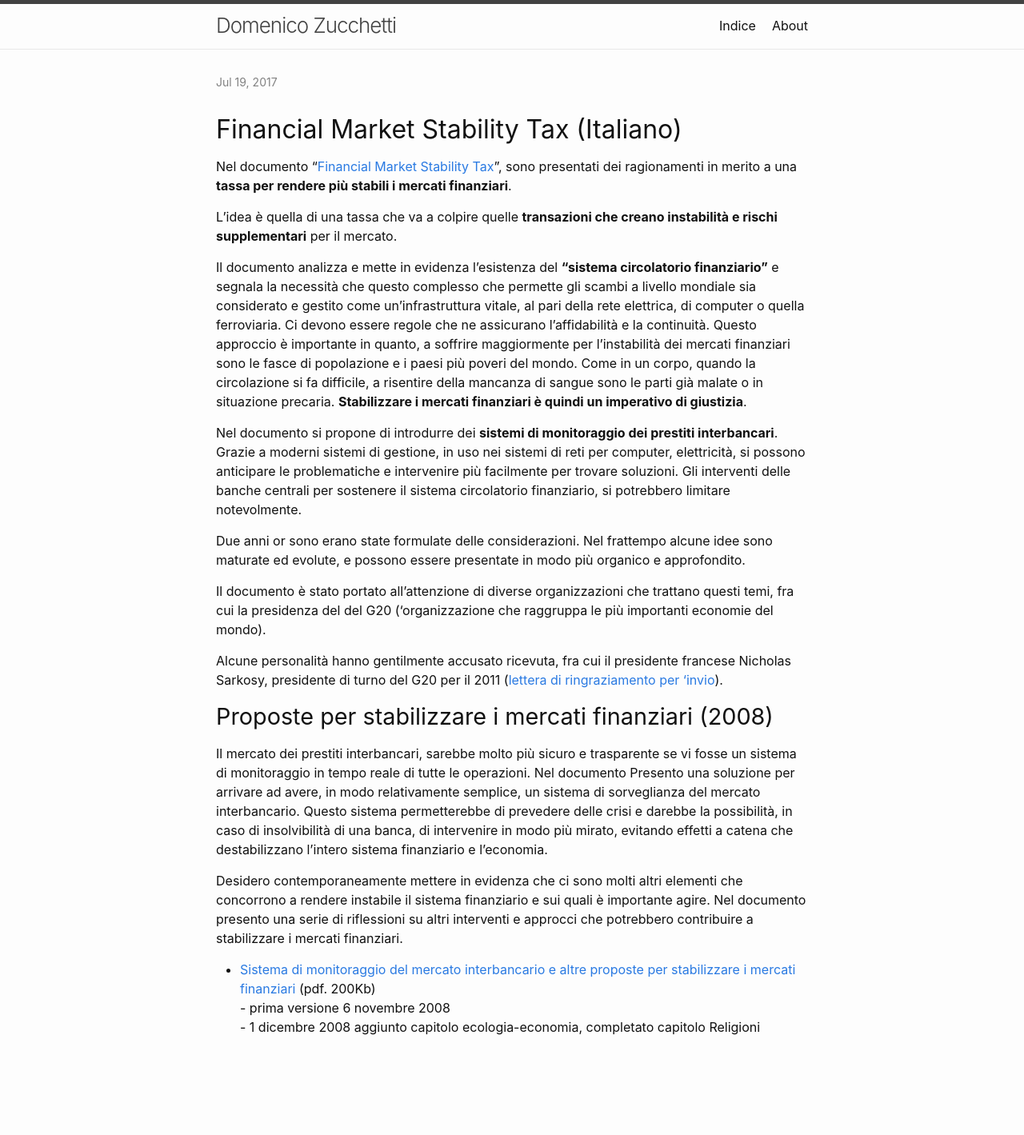
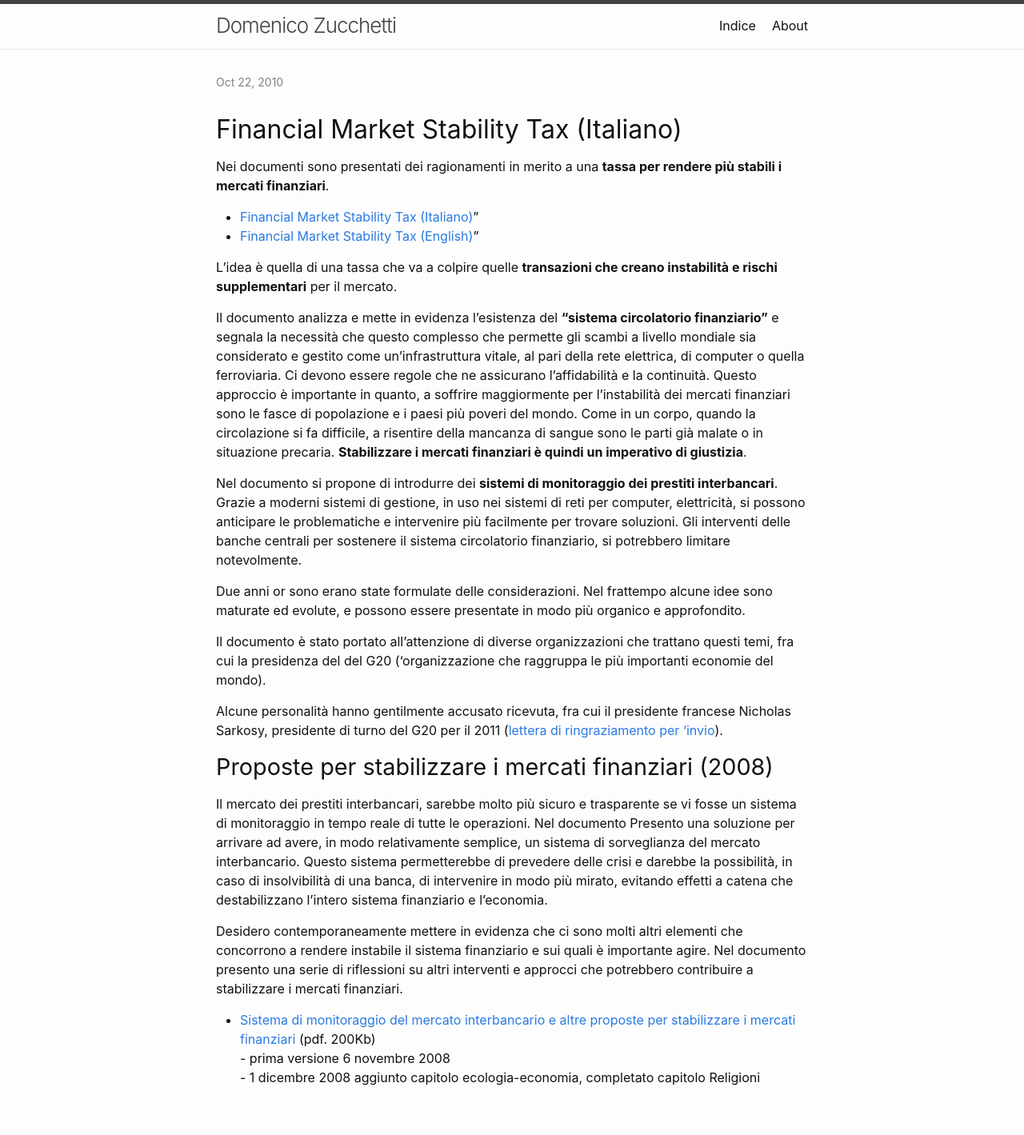
Before and after one commit to dzucchetti/dzucchetti.github.io, a Jekyll site: the page built from _posts/2010-10-22-financial-market-stability-tax.md, in a window 1280 px wide. Shown: the whole page at 80% size. Built offline with Jekyll 4.4.1, drawn with Linux system fonts in a browser that asks for light colours; before the commit the page ends 1356 px from its top, so only the background shows below that.

Commit message:
Change date financial stability tax

```diff
--- a/_posts/2017-07-19-155.md
+++ b/_posts/2010-10-22-financial-market-stability-tax.md
@@ -2,13 +2,17 @@
 layout: post
 title: "Financial Market Stability Tax (Italiano)"
 excerpt: "Nel documento \"Financial Market Stability Tax\", sono presentati dei ragionamenti in merito a una tassa per rendere più stabili i mercati finanziari."
-date: 2017-07-19 02-00-00 +0100
+date: 2010-10-22 02-00-00 +0100
 categories: blog
 ---
 
 # Financial Market Stability Tax (Italiano)
 
-Nel documento "[Financial Market Stability Tax](/files/stabilitytax-italiano.pdf)", sono presentati dei ragionamenti in merito a una **tassa per rendere più stabili i mercati finanziari**.
+Nei documenti sono presentati dei ragionamenti in merito a una **tassa per rendere più stabili i mercati finanziari**.
+
+- [Financial Market Stability Tax (Italiano)](/files/dossiers/financial-stability-tax/stabilitytax-italiano.pdf)"
+- [Financial Market Stability Tax (English)](/files/dossiers/financial-stability-tax/stabilitytax-english.pdf)"
+
 
 L'idea è quella di una tassa che va a colpire quelle **transazioni che creano instabilità e rischi supplementari** per il mercato.
 
@@ -20,7 +24,7 @@ Due anni or sono erano state formulate delle considerazioni. Nel frattempo alcun
 
 Il documento è stato portato all'attenzione di diverse organizzazioni che trattano questi temi, fra cui la presidenza del del G20 ('organizzazione che raggruppa le più importanti economie del mondo).
 
-Alcune personalità hanno gentilmente accusato ricevuta, fra cui il presidente francese Nicholas Sarkosy, presidente di turno del G20 per il 2011 ([lettera di ringraziamento per 'invio](/files/risposta%5Fsarkosy%5F23-12-2010.pdf)).
+Alcune personalità hanno gentilmente accusato ricevuta, fra cui il presidente francese Nicholas Sarkosy, presidente di turno del G20 per il 2011 ([lettera di ringraziamento per 'invio](/files/dossiers/financial-stability-tax/risposta%5Fsarkosy%5F23-12-2010.pdf)).
 
 ## Proposte per stabilizzare i mercati finanziari (2008)
 
```
Also changed, not shown: 6 other files.
